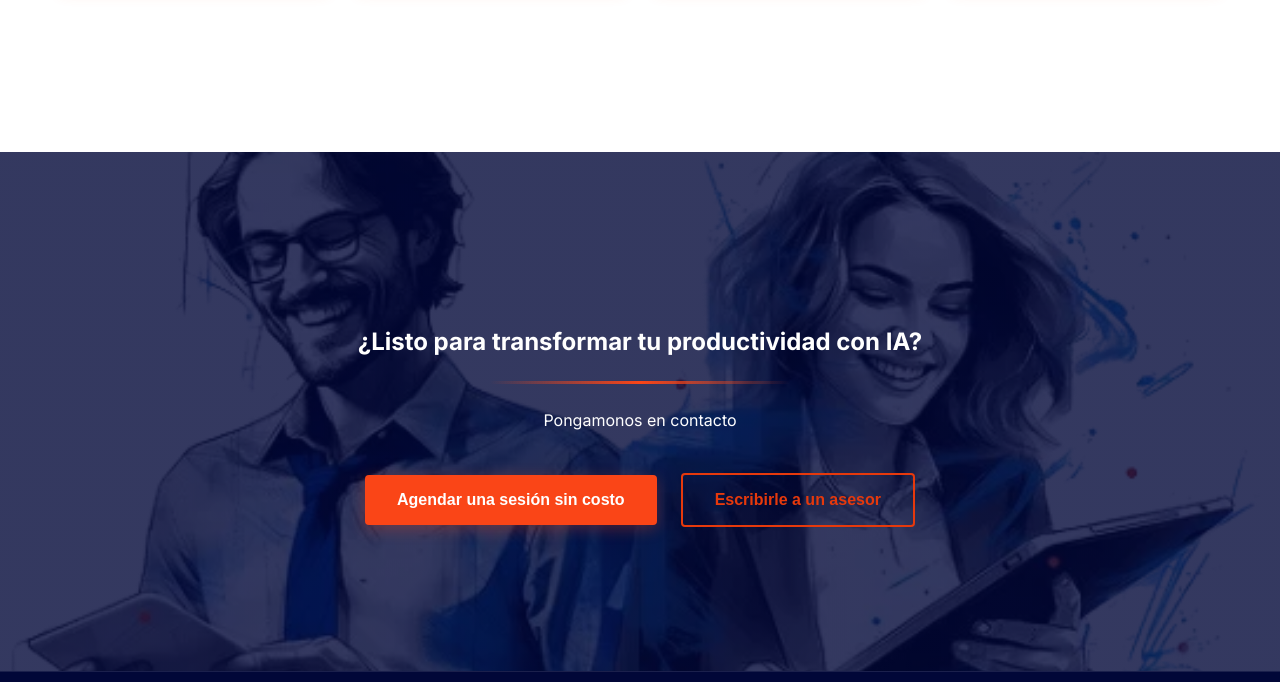
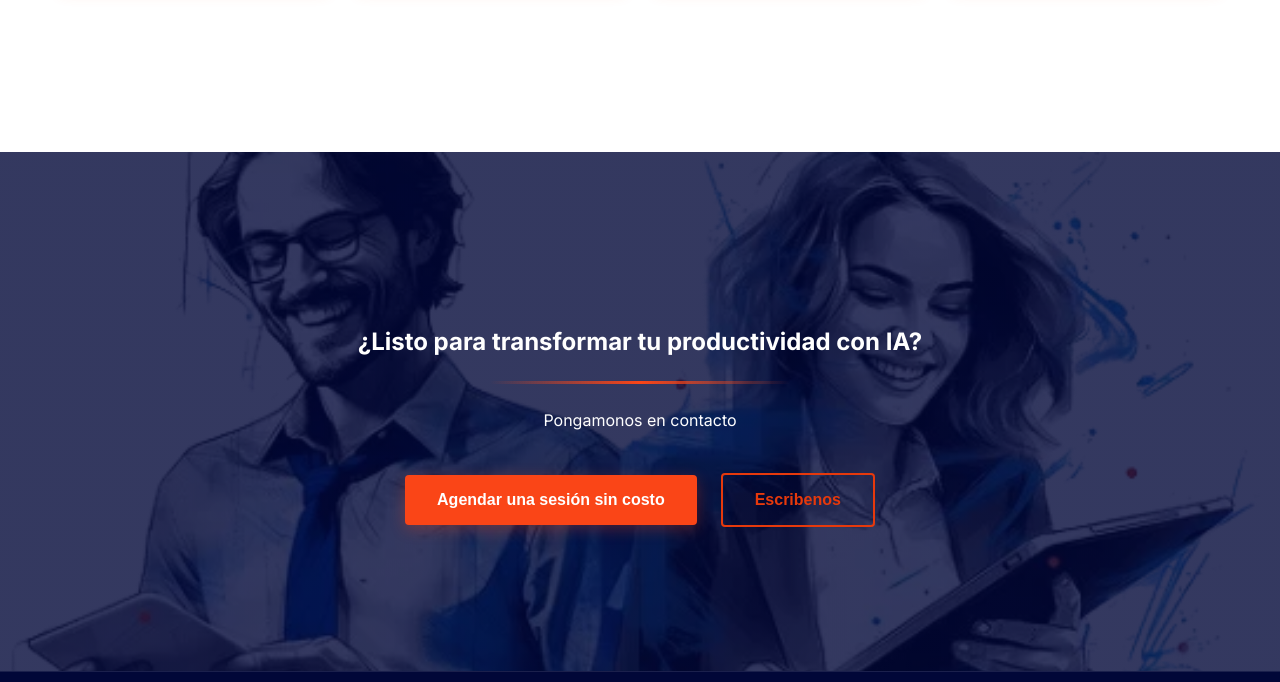
Before and after one commit to Friii-7/astro-enovel-dev, an Astro site: page /AIEnovel in a window 1280 px wide. Shown: the part 1776-2458 px from the top of the page. Built offline with nearby package versions, Linux system fonts and the light colour scheme; Astro itself is replaced by a stand-in of ours.

Commit message:
Update button text in AILista component for improved user engagement

```diff
--- a/src/components/ai/AILista.astro
+++ b/src/components/ai/AILista.astro
@@ -12,7 +12,7 @@
       <p class="ai-banner-subtitle">Pongamonos en contacto</p>
       <div class="ai-banner-buttons">
         <button class="btn-primary"> Agendar una sesión sin costo </button>
-        <button class="btn-secondary"> Escribirle a un asesor </button>
+        <button class="btn-secondary"> Escribenos </button>
       </div>
     </div>
   </div>
```
